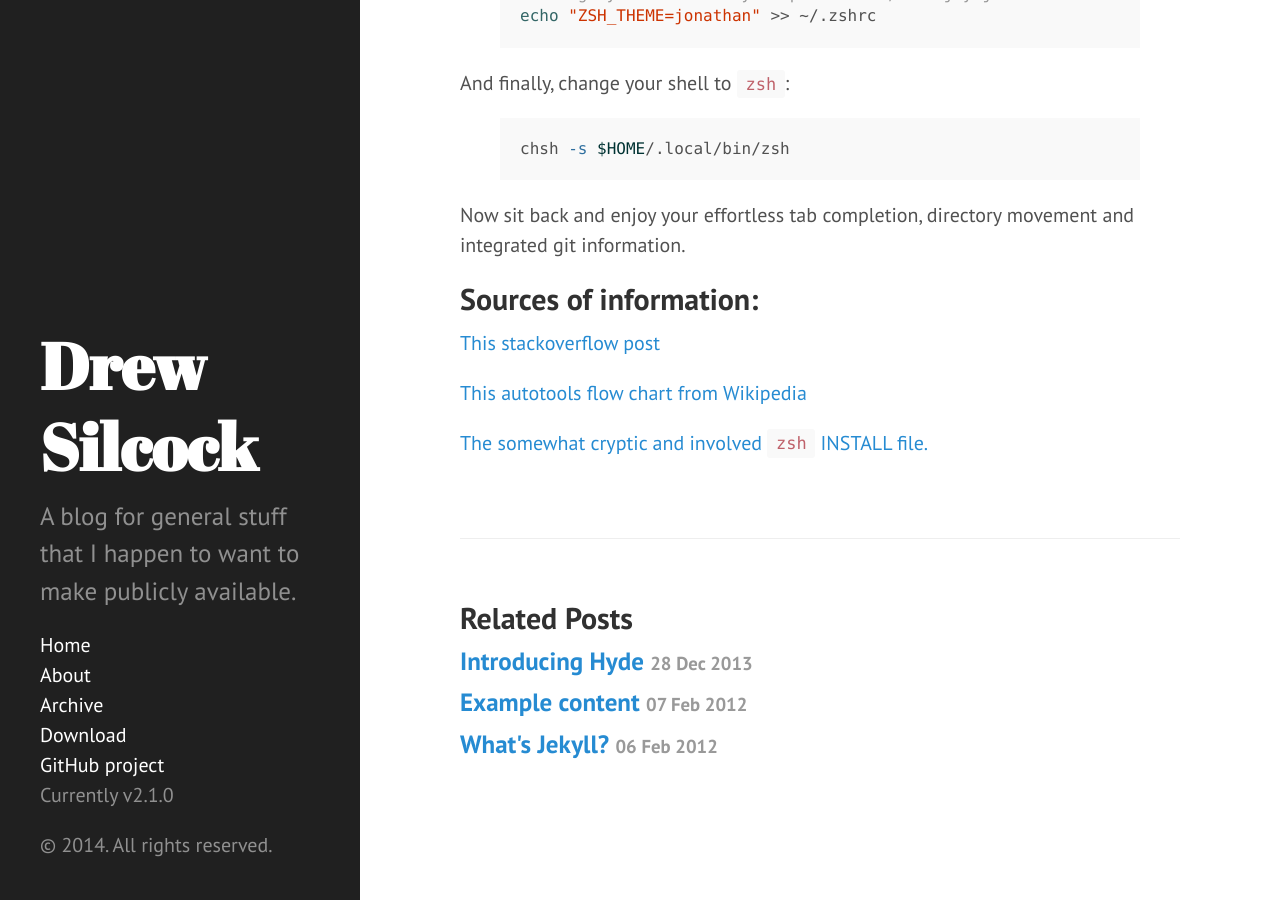
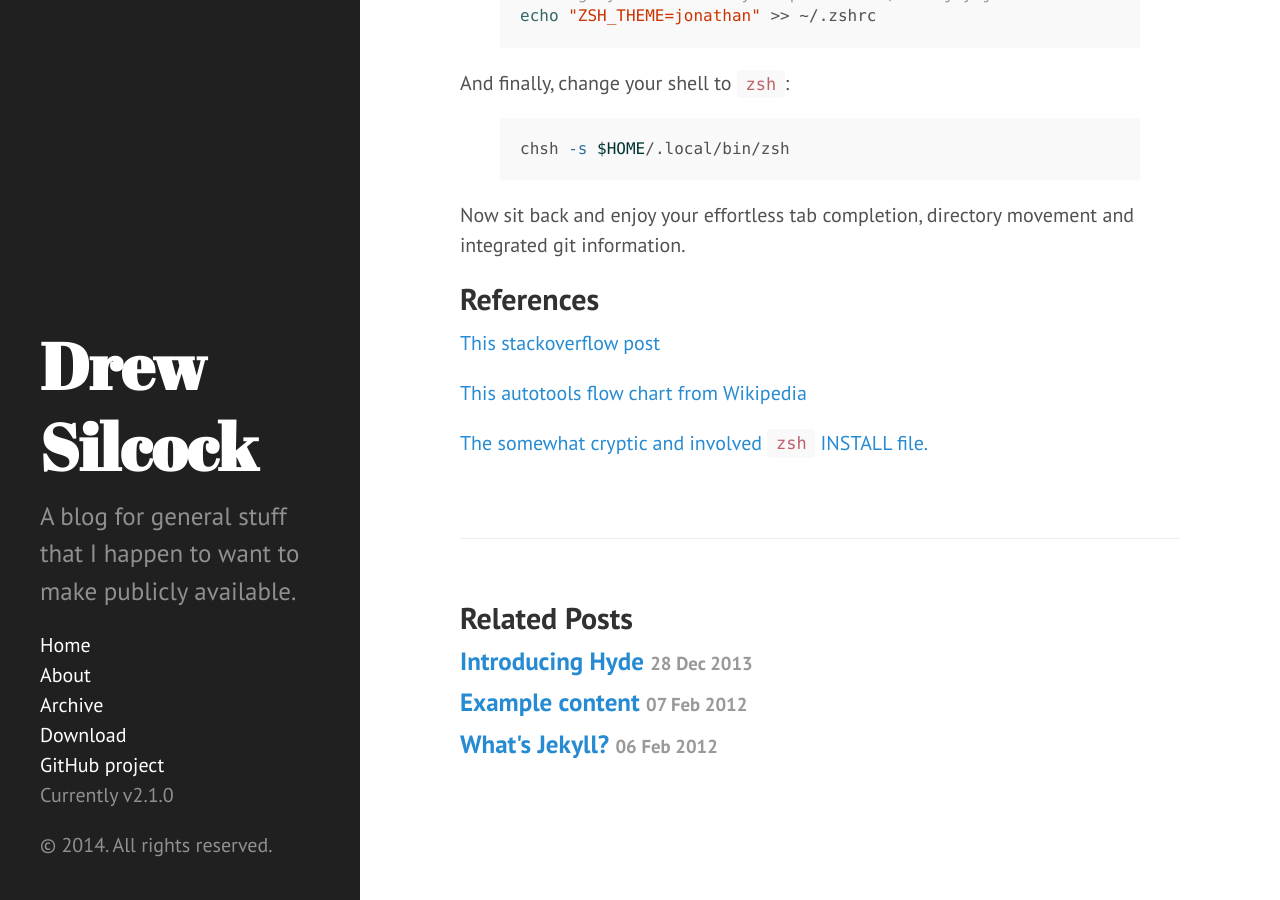
Before and after one commit to drewsilcock/drewsilcock.github.io, a Jekyll site: the page built from _posts/2014-07-15-compiling-zsh.md, in a window 1280 px wide and 900 px high, scrolled down 2594 px. Built offline with Jekyll 4.4.1, drawn with Linux system fonts in a browser that asks for light colours; Markdown is read by kramdown in place of the engine named in the settings.

Commit message:
Rename source of information to references

```diff
--- a/_posts/2014-07-15-compiling-zsh.md
+++ b/_posts/2014-07-15-compiling-zsh.md
@@ -107,7 +107,8 @@ chsh -s $HOME/.local/bin/zsh
 
 Now sit back and enjoy your effortless tab completion, directory movement and integrated git information.
 
-## Sources of information:
+## References
+
 <a href="https://unix.stackexchange.com/questions/123597/building-zsh-without-admin-priv-no-terminal-handling-library-found">This stackoverflow post</a>
 
 <a href="https://en.wikipedia.org/wiki/GNU_build_system#mediaviewer/File:Autoconf-automake-process.svg">This autotools flow chart from Wikipedia</a>
```
